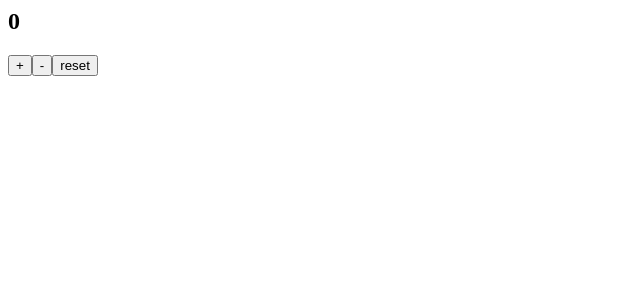
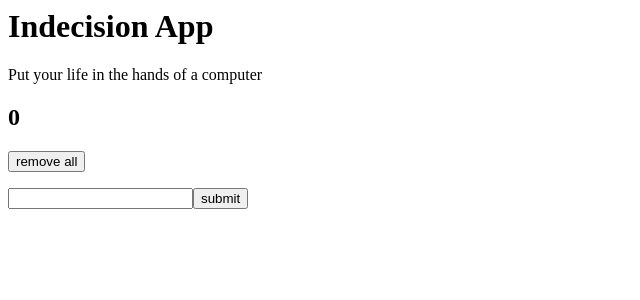
Before and after one commit to CatzillaOrz/react-pq8j7t, a React (Create React App) app: page / in a window 1280 px wide. Shown: the top 300 px of the page, without its empty margins (0-640 px from the left). Built offline with nearby package versions, Linux system fonts and the light colour scheme.

Commit message:
1 file modified, 1 added

```diff
--- a/src/index.js
+++ b/src/index.js
@@ -5,31 +5,48 @@ import ReactDOM from 'react-dom';
 
 const rootElement = document.getElementById('root');
 
-let counter = 0;
-const addOne = () => {
-  counter++;
-  renderCounterApp();
-};
-const minusOne = () => {
-  counter--;
-  renderCounterApp();
+const app = {
+  title: 'Indecision App',
+  subtitle: 'Put your life in the hands of a computer',
+  options: [],
 };
 
-const reset = () => {
-  counter = 0;
-  renderCounterApp();
+const onFormSubmit = (e) => {
+  e.preventDefault();
+
+  const option = e.target.elements.option.value;
+
+  if (option) {
+    app.options.push(option);
+    e.target.elements.option.value = '';
+    render();
+  }
 };
 
-const renderCounterApp = () => {
+const onRemoveAll = () => {
+  app.options = [];
+  render();
+};
+
+const render = () => {
   const template = (
     <div>
-      <h2>{counter}</h2>
-      <button onClick={addOne}>+</button>
-      <button onClick={minusOne}>-</button>
-      <button onClick={reset}>reset</button>
+      <h1>{app.title}</h1>
+      <p>{app.subtitle}</p>
+      <h2>{app.options.length}</h2>
+      <button onClick={onRemoveAll}>remove all</button>
+      <ol>
+        {app.options.map((e) => {
+          return <li key={e}>{e}</li>;
+        })}
+      </ol>
+      <form onSubmit={onFormSubmit}>
+        <input name="option" type="text" />
+        <button >submit</button>
+      </form>
     </div>
   );
   ReactDOM.render(template, rootElement);
 };
 
-renderCounterApp();
+render();
```
Also changed, not shown: example/index.js (added, +35 -0 lines).
